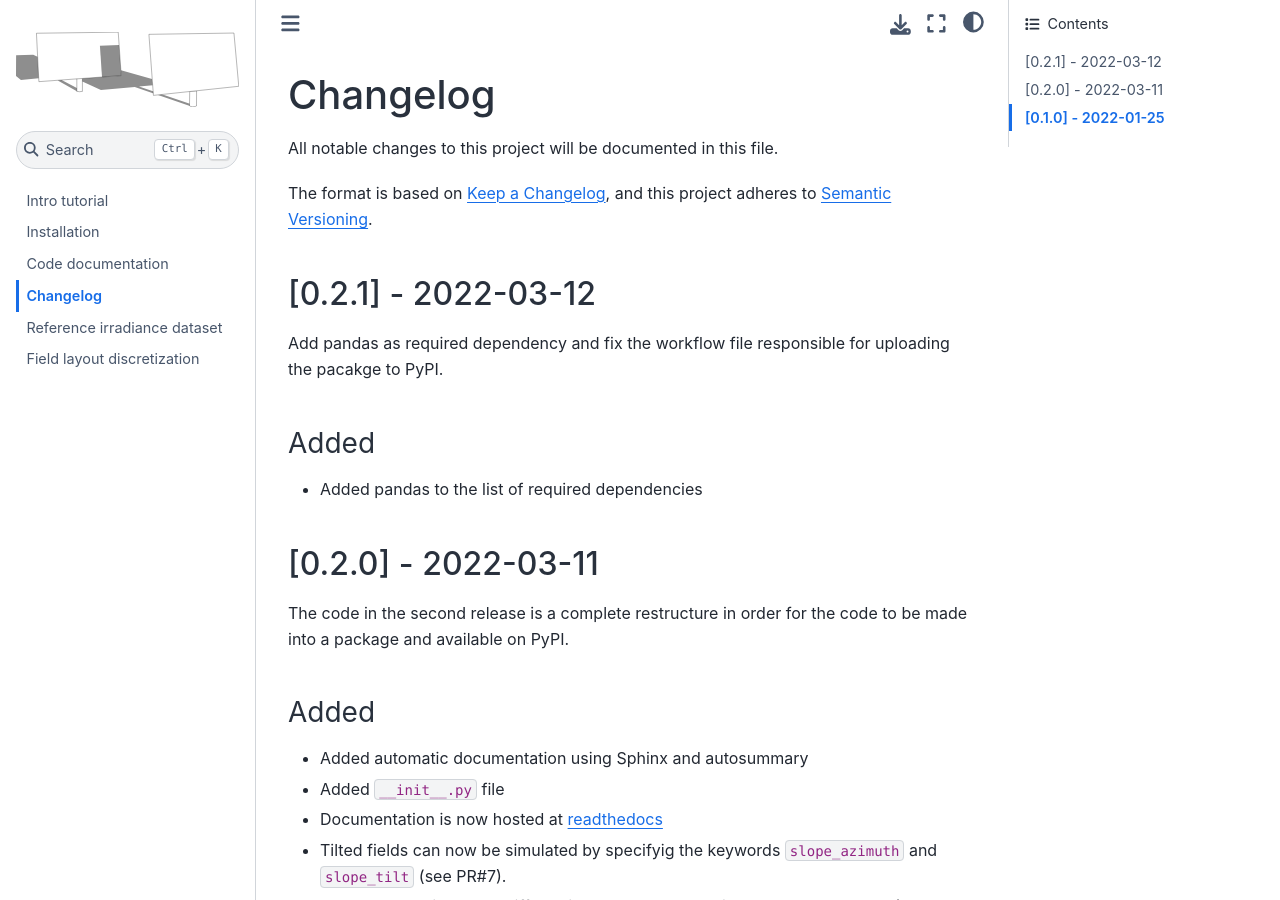
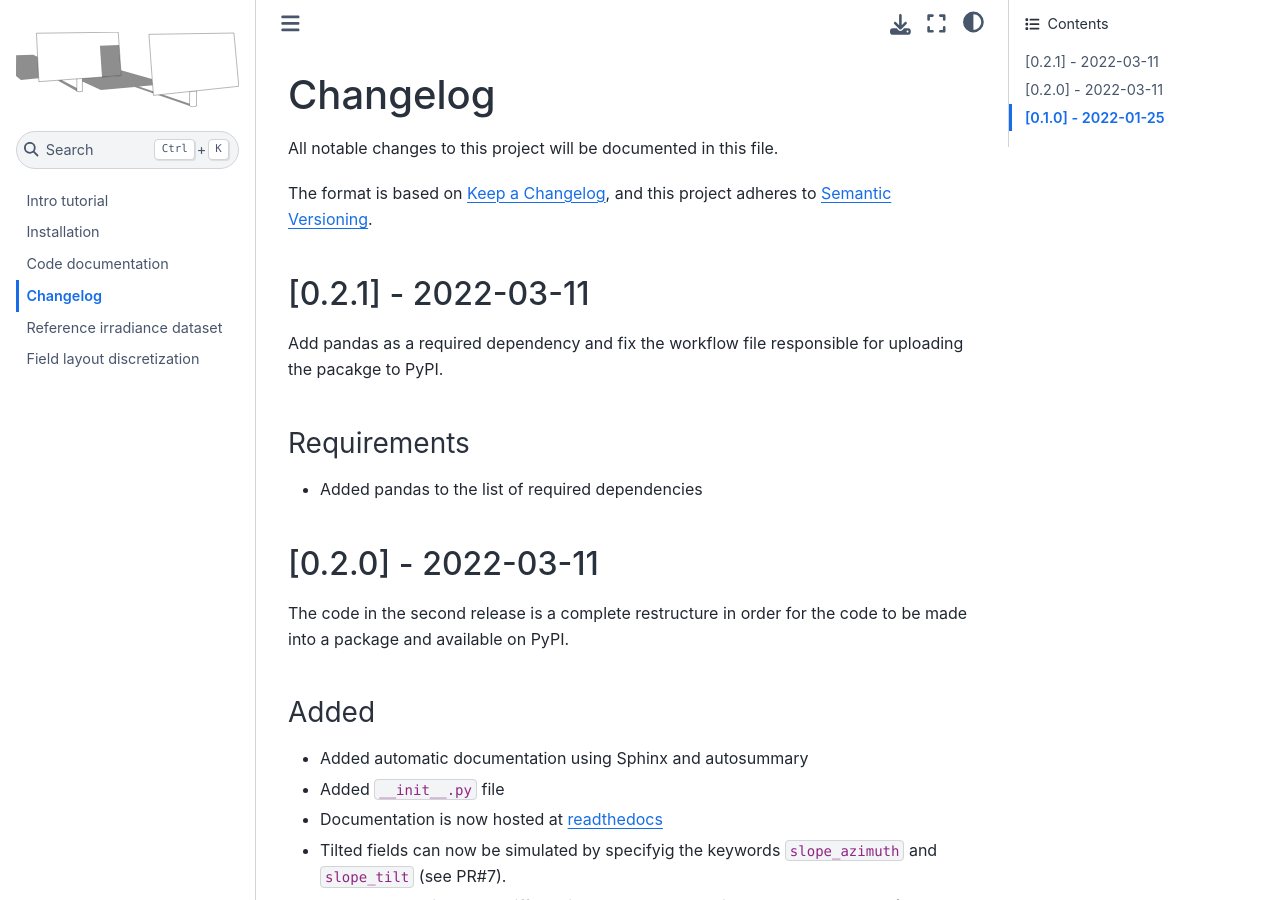
Before and after one commit to pvlib/twoaxistracking, a Sphinx documentation site: the page built from docs/source/whatsnew.md, in a window 1280 px wide and 900 px high. Built offline with Sphinx 7.4.7 and the Sphinx Book theme 1.1.4, drawn with Linux system fonts in a browser that asks for light colours.

Commit message:
Update whatsnew.md

```diff
--- a/docs/source/whatsnew.md
+++ b/docs/source/whatsnew.md
@@ -4,11 +4,11 @@ All notable changes to this project will be documented in this file.
 The format is based on [Keep a Changelog](https://keepachangelog.com/en/1.0.0/),
 and this project adheres to [Semantic Versioning](https://semver.org/spec/v2.0.0.html).
 
-## [0.2.1] - 2022-03-12
-Add pandas as required dependency and fix the workflow file responsible for uploading
-the pacakge to PyPI.
+## [0.2.1] - 2022-03-11
+Add pandas as a required dependency and fix the workflow file responsible for
+uploading the pacakge to PyPI.
 
-### Added
+### Requirements
 - Added pandas to the list of required dependencies
 
 
```
